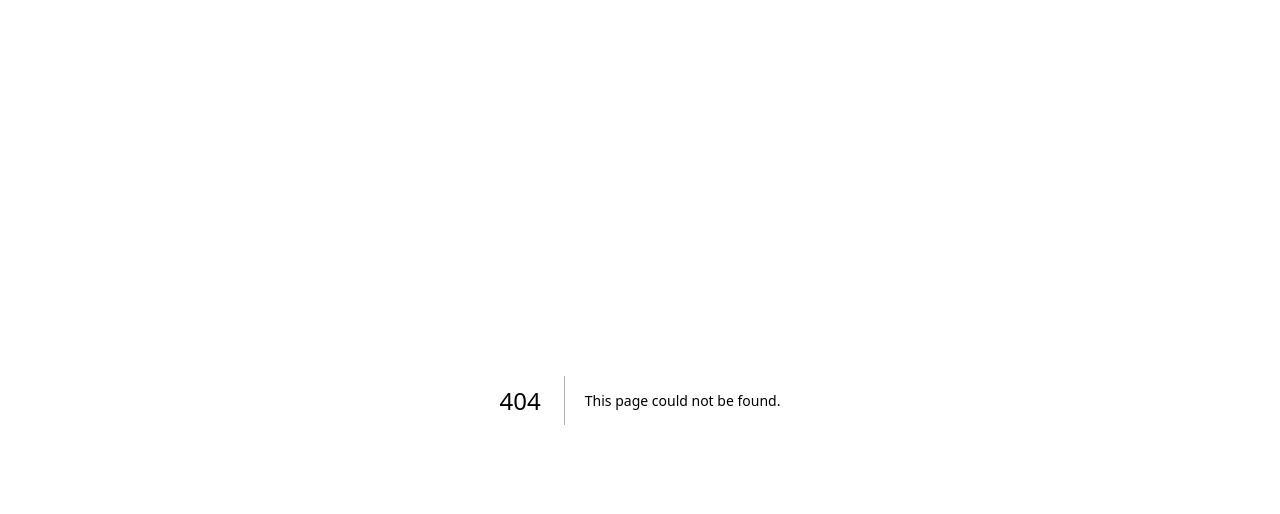
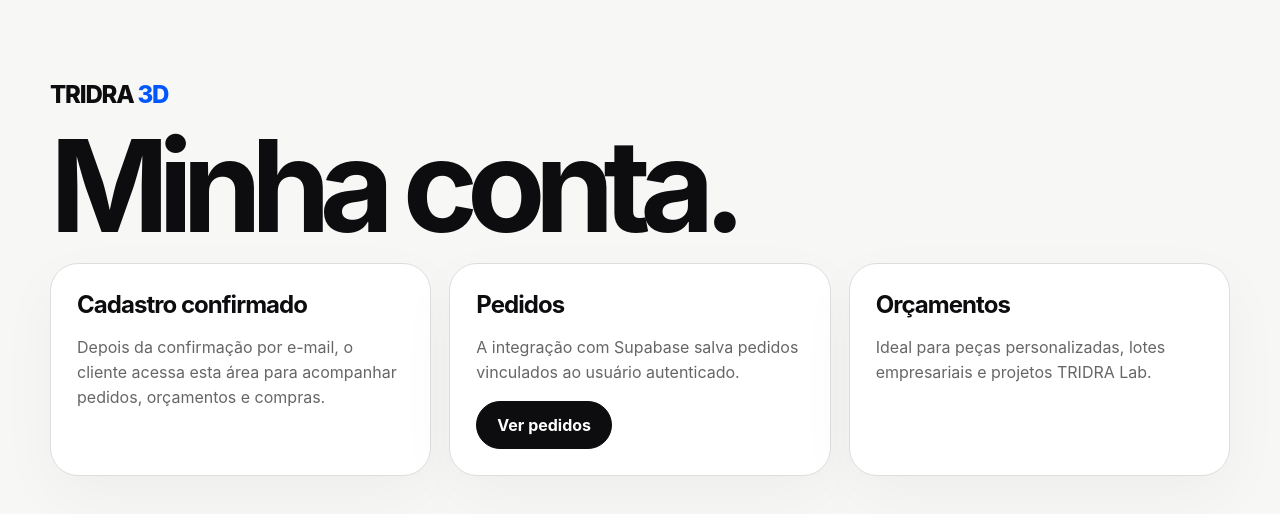
Before and after one commit to ezrafchev/ezrafchev.github.io, a Next.js app: page /conta in a window 1280 px wide. Before the commit this address had no page. Shown: the top 514 px of the page. Built offline with nearby package versions, Linux system fonts and the light colour scheme.

Commit message:
Adiciona página de conta

```diff
--- /dev/null
+++ b/src/app/conta/page.tsx
@@ -0,0 +1,3 @@
+export default function Conta() {
+  return <main className="wrap section"><a className="brand" href="/">TRIDRA <span>3D</span></a><h1 className="h1">Minha conta.</h1><div className="grid"><div className="card"><h3>Cadastro confirmado</h3><p className="muted">Depois da confirmação por e-mail, o cliente acessa esta área para acompanhar pedidos, orçamentos e compras.</p></div><div className="card"><h3>Pedidos</h3><p className="muted">A integração com Supabase salva pedidos vinculados ao usuário autenticado.</p><a className="btn" href="/pedidos">Ver pedidos</a></div><div className="card"><h3>Orçamentos</h3><p className="muted">Ideal para peças personalizadas, lotes empresariais e projetos TRIDRA Lab.</p></div></div></main>;
+}
```
